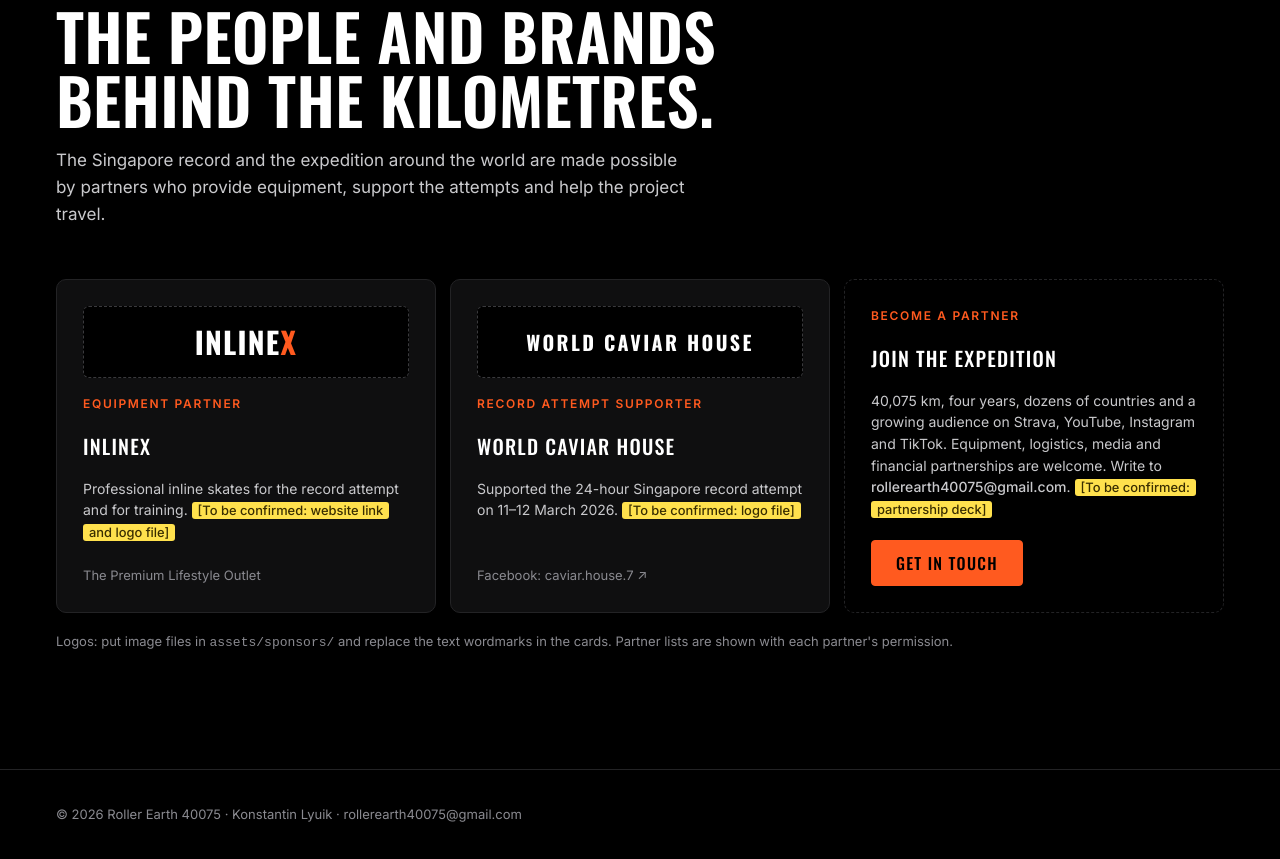
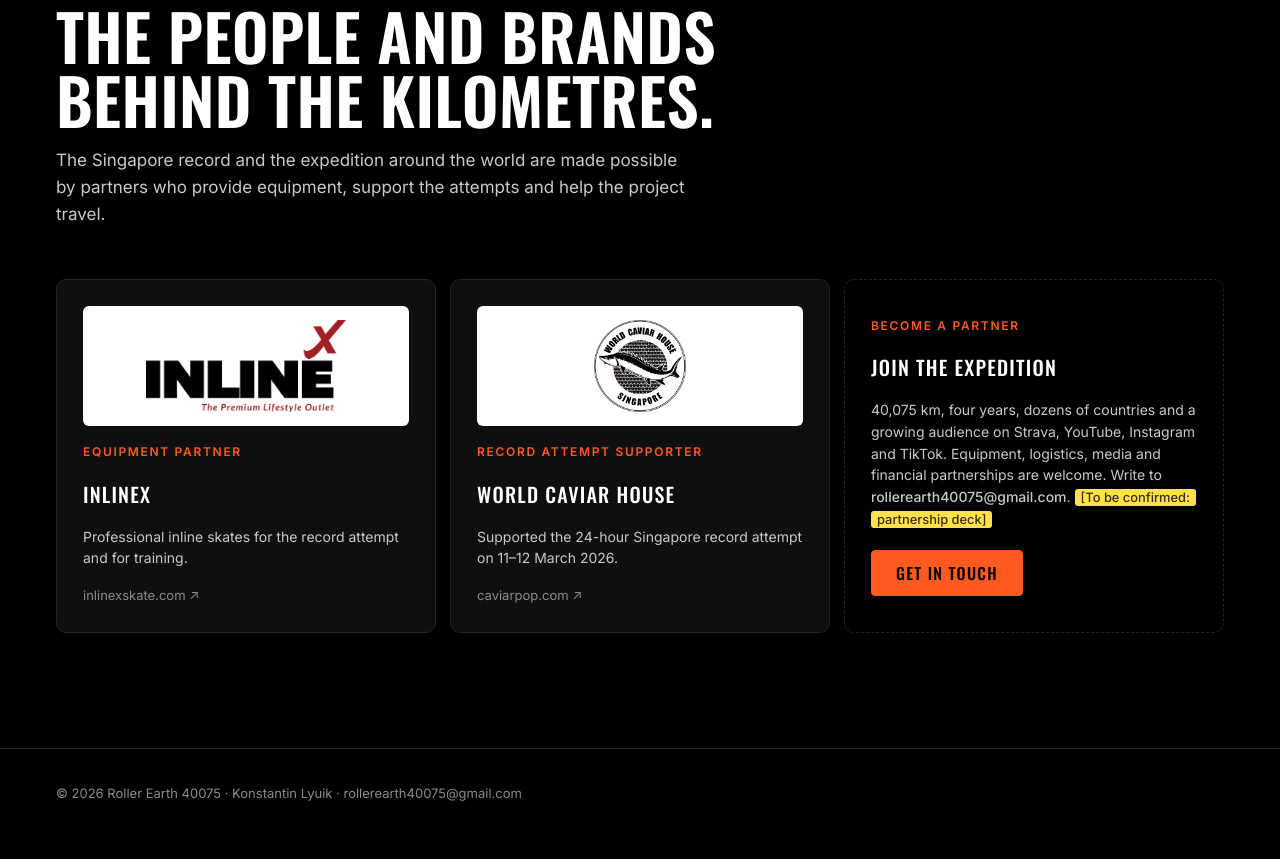
Before and after one commit to WCH2026/RollerEarth40075, a plain HTML site: page index.html in a window 1280 px wide. Shown: the part 8630-9489 px from the top of the page. After the commit the page ends 9468 px from the top, so only its background shows below. Drawn offline with nearby package versions, Linux system fonts and the light colour scheme; a script that the page names is missing.

Commit message:
Partners: real INLINEX and World Caviar House logos and websites
Co-Authored-By: Claude Opus 5.5 <noreply@anthropic.com>

```diff
--- a/index.html
+++ b/index.html
@@ -274,8 +274,8 @@ footer a:hover { color: var(--orange); }
 .sponsors { display: grid; grid-template-columns: repeat(3, 1fr); gap: 14px; }
 .sp { display: flex; flex-direction: column; gap: 16px; padding: 26px; background: var(--surface); border: 1px solid var(--line); border-radius: var(--radius); text-decoration: none; color: inherit; transition: border-color .15s ease, background .15s ease; }
 a.sp:hover { border-color: var(--orange); background: var(--surface-2); }
-.sp .logo { height: 72px; display: flex; align-items: center; justify-content: center; border: 1px dashed var(--line-strong); border-radius: 6px; background: #000; padding: 10px 16px; }
-.sp .logo img { max-height: 52px; max-width: 100%; object-fit: contain; }
+.sp .logo { height: 120px; display: flex; align-items: center; justify-content: center; border-radius: 6px; background: #fff; padding: 14px 20px; }
+.sp .logo img { max-height: 92px; max-width: 100%; object-fit: contain; }
 .sp .logo .wordmark { font-family: var(--display); font-weight: 700; font-size: 30px; letter-spacing: .04em; text-transform: uppercase; color: var(--fg); line-height: 1; }
 .sp .logo .wordmark i { font-style: normal; color: var(--orange); }
 .sp .logo .wordmark.small { font-size: 20px; letter-spacing: .12em; text-align: center; }
@@ -559,19 +559,19 @@ a.sp:hover { border-color: var(--orange); background: var(--surface-2); }
         <p>The Singapore record and the expedition around the world are made possible by partners who provide equipment, support the attempts and help the project travel.</p>
       </div>
       <div class="sponsors">
-        <a class="sp" href="#partners" rel="noopener">
-          <div class="logo"><span class="wordmark">Inline<i>X</i></span></div>
+        <a class="sp" href="https://inlinexskate.com/" target="_blank" rel="noopener">
+          <div class="logo"><img src="assets/sponsors/inlinex.webp" alt="INLINEX — The Premium Lifestyle Outlet" loading="lazy"></div>
           <span class="role">Equipment partner</span>
           <b>INLINEX</b>
-          <p>Professional inline skates for the record attempt and for training. <span class="todo">[To be confirmed: website link and logo file]</span></p>
-          <span class="more">The Premium Lifestyle Outlet</span>
+          <p>Professional inline skates for the record attempt and for training.</p>
+          <span class="more">inlinexskate.com ↗</span>
         </a>
-        <a class="sp" href="https://www.facebook.com/caviar.house.7/" target="_blank" rel="noopener">
-          <div class="logo"><span class="wordmark small">World Caviar House</span></div>
+        <a class="sp" href="https://caviarpop.com/" target="_blank" rel="noopener">
+          <div class="logo"><img src="assets/sponsors/world-caviar-house.png" alt="World Caviar House Singapore" loading="lazy"></div>
           <span class="role">Record attempt supporter</span>
           <b>World Caviar House</b>
-          <p>Supported the 24-hour Singapore record attempt on 11–12 March 2026. <span class="todo">[To be confirmed: logo file]</span></p>
-          <span class="more">Facebook: caviar.house.7 ↗</span>
+          <p>Supported the 24-hour Singapore record attempt on 11–12 March 2026.</p>
+          <span class="more">caviarpop.com ↗</span>
         </a>
         <div class="sp join">
           <span class="role">Become a partner</span>
@@ -580,7 +580,6 @@ a.sp:hover { border-color: var(--orange); background: var(--surface-2); }
           <a class="btn orange" href="mailto:rollerearth40075@gmail.com?subject=Roller%20Earth%2040075%20partnership">Get in touch</a>
         </div>
       </div>
-      <p class="note">Logos: put image files in <code>assets/sponsors/</code> and replace the text wordmarks in the cards. Partner lists are shown with each partner's permission.</p>
     </div>
   </section>
 </main>
```
Also changed, not shown: src/page.html (+10 -11 lines), assets/sponsors/inlinex.webp (added), assets/sponsors/world-caviar-house.png (added).
